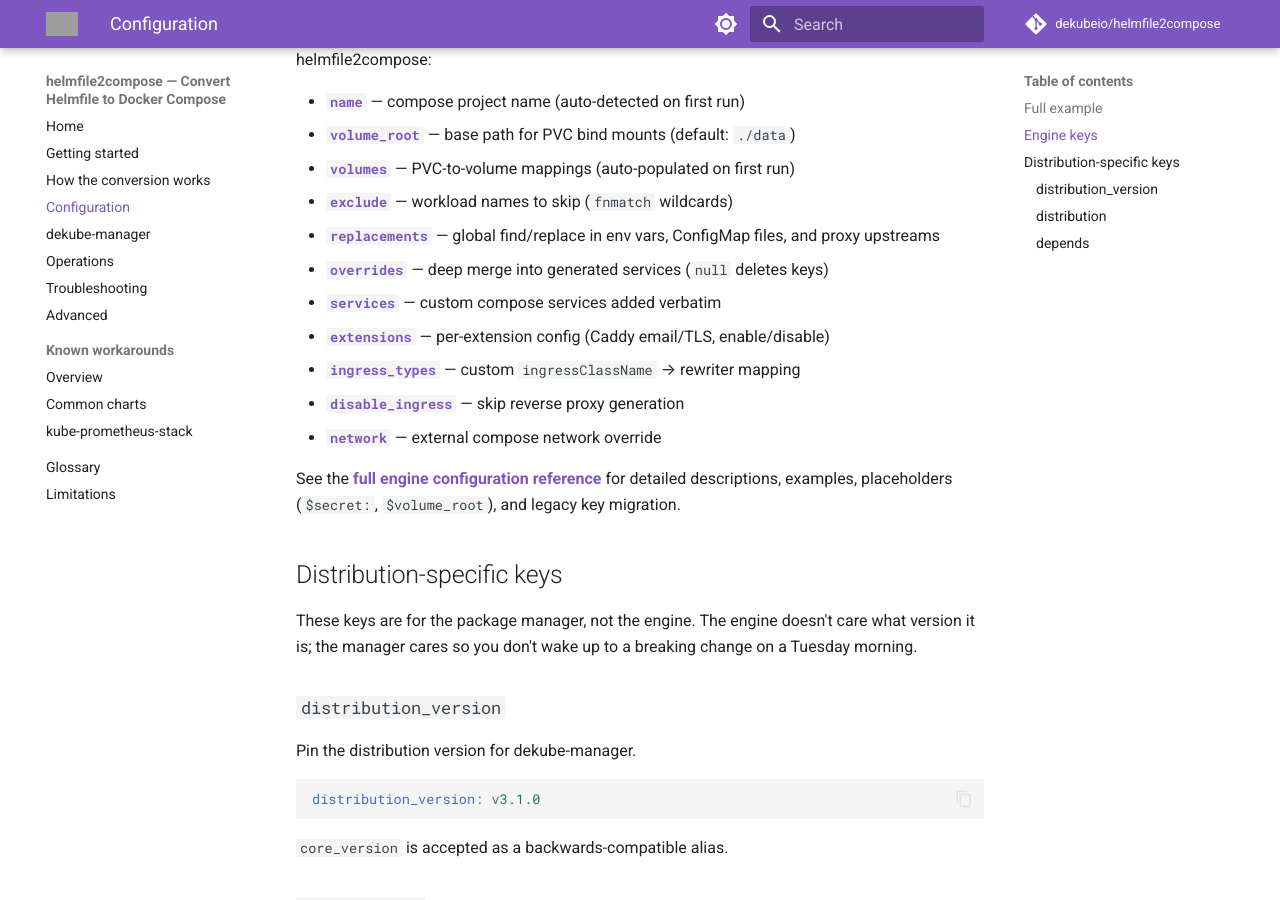
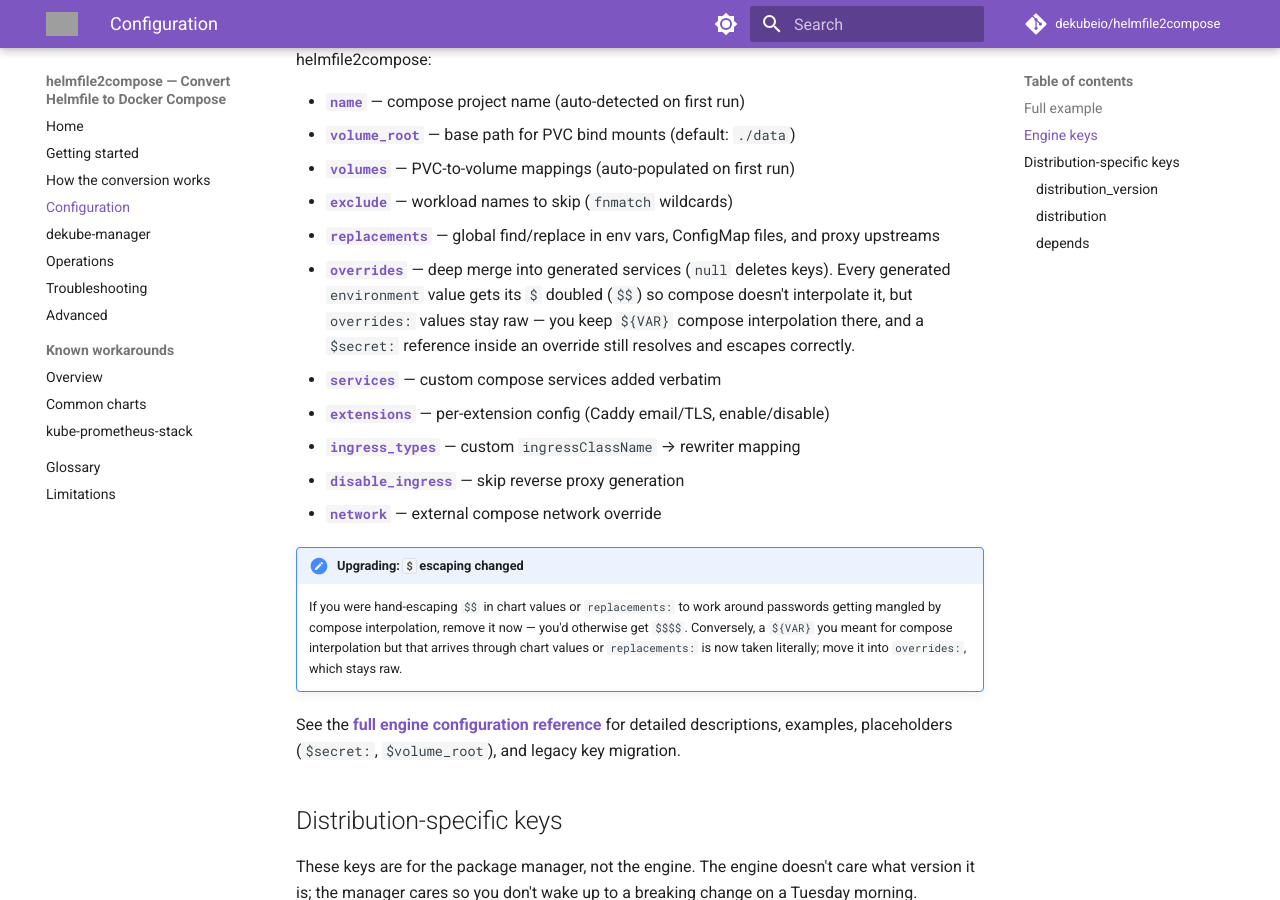
Before and after one commit to dekubeio/helmfile2compose-docs, an MkDocs documentation site: the page built from docs/configuration.md, in a window 1280 px wide and 900 px high, scrolled down 1349 px. Built offline with MkDocs 1.6.1 and Material for MkDocs 9.7.7, drawn with Linux system fonts in a browser that asks for light colours; comment, search, counter and statistics services are not loaded; grey boxes are pictures that could not be loaded.

Commit message:
docs: document VCT naming, native sidecars, and $ escaping upgrade note

```diff
--- a/docs/configuration.md
+++ b/docs/configuration.md
@@ -65,12 +65,15 @@ These are the controls that let you steer the heresy — what to exclude, what t
 - **[`volumes`](https://docs.dekube.io/reference/config/#full-schema)** — PVC-to-volume mappings (auto-populated on first run)
 - **[`exclude`](https://docs.dekube.io/reference/config/#full-schema)** — workload names to skip (`fnmatch` wildcards)
 - **[`replacements`](https://docs.dekube.io/reference/config/#full-schema)** — global find/replace in env vars, ConfigMap files, and proxy upstreams
-- **[`overrides`](https://docs.dekube.io/reference/config/#full-schema)** — deep merge into generated services (`null` deletes keys)
+- **[`overrides`](https://docs.dekube.io/reference/config/#full-schema)** — deep merge into generated services (`null` deletes keys). Every generated `environment` value gets its `$` doubled (`$$`) so compose doesn't interpolate it, but `overrides:` values stay raw — you keep `${VAR}` compose interpolation there, and a `$secret:` reference inside an override still resolves and escapes correctly.
 - **[`services`](https://docs.dekube.io/reference/config/#full-schema)** — custom compose services added verbatim
 - **[`extensions`](https://docs.dekube.io/reference/config/#per-extension-config-extensions)** — per-extension config (Caddy email/TLS, enable/disable)
 - **[`ingress_types`](https://docs.dekube.io/reference/config/#full-schema)** — custom `ingressClassName` → rewriter mapping
 - **[`disable_ingress`](https://docs.dekube.io/reference/config/#full-schema)** — skip reverse proxy generation
 - **[`network`](https://docs.dekube.io/reference/config/#full-schema)** — external compose network override
+
+!!! note "Upgrading: `$` escaping changed"
+    If you were hand-escaping `$$` in chart values or `replacements:` to work around passwords getting mangled by compose interpolation, remove it now — you'd otherwise get `$$$$`. Conversely, a `${VAR}` you meant for compose interpolation but that arrives through chart values or `replacements:` is now taken literally; move it into `overrides:`, which stays raw.
 
 See the **[full engine configuration reference](https://docs.dekube.io/reference/config/)** for detailed descriptions, examples, placeholders (`$secret:`, `$volume_root`), and legacy key migration.
 
```
Also changed, not shown: docs/getting-started.md (+1 -1 lines), docs/how-conversion-works.md (+3 -1 lines), docs/limitations.md (+2 -0 lines).
